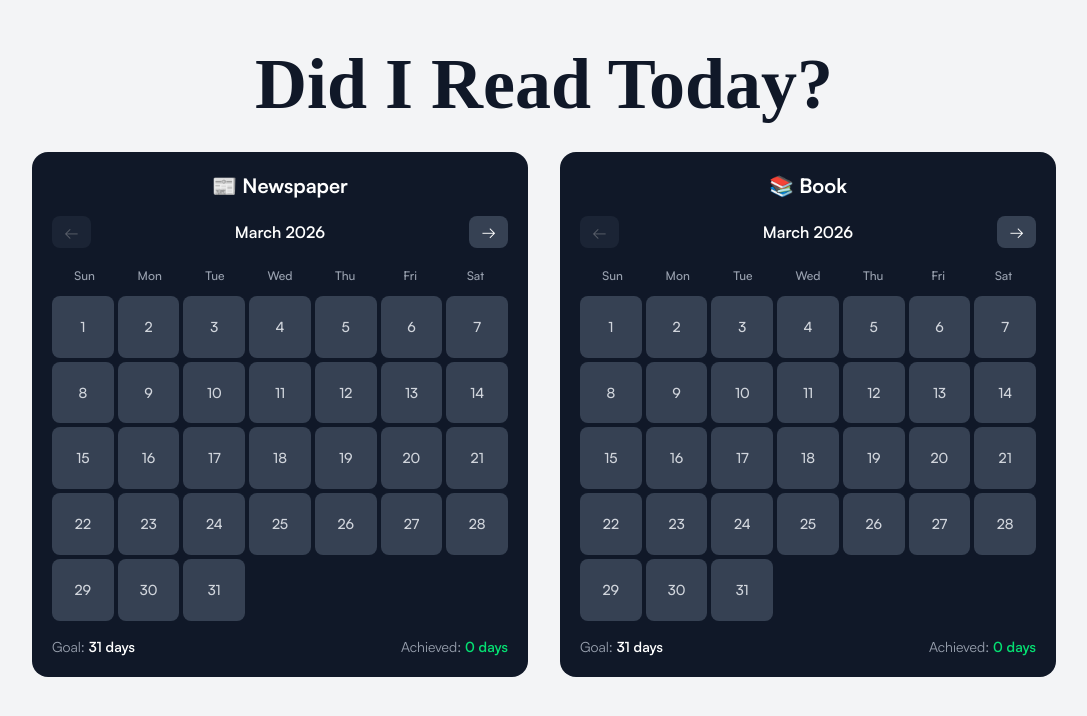
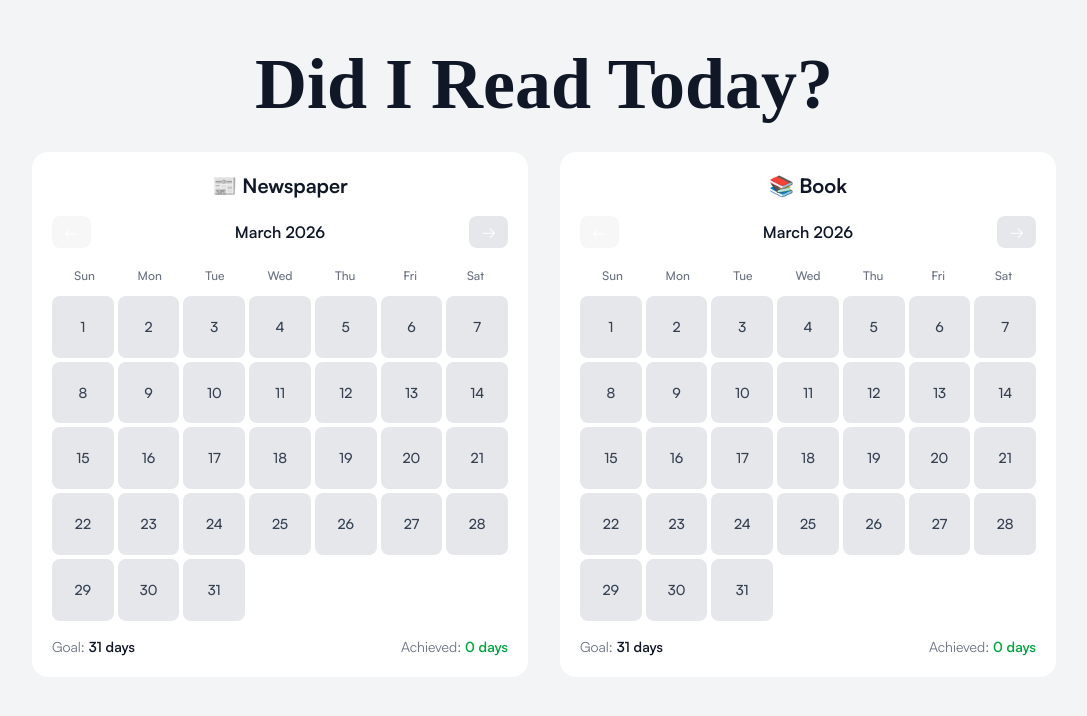
Before and after one commit to brixdorf/did-i-read, a React (Vite) app in the folder frontend/: page / in a window 1280 px wide. Shown: the top 716 px of the page, without its empty margins (96-1183 px from the left). Built offline with nearby package versions, Linux system fonts and the light colour scheme; a web font is replaced by a local one.

Commit message:
Added dark mode for Calendar

```diff
--- a/frontend/src/components/Calendar.jsx
+++ b/frontend/src/components/Calendar.jsx
@@ -66,25 +66,25 @@ export default function Calendar({ title }) {
   }
 
   return (
-    <div className="bg-gray-900 rounded-2xl p-5 w-full">
+    <div className="bg-white dark:bg-gray-900 rounded-2xl p-5 w-full">
       {/* Header */}
-      <h2 className="text-xl font-bold text-center mb-4 text-white">{title}</h2>
+      <h2 className="text-xl font-bold text-center mb-4 text-gray-900 dark:text-white">{title}</h2>
 
       {/* Month navigation */}
       <div className="flex items-center justify-between mb-4">
         <button
           onClick={prevMonth}
           disabled={isStart}
-          className="text-white px-3 py-1 rounded-lg bg-gray-700 hover:bg-gray-600 disabled:opacity-30 disabled:cursor-not-allowed transition"
+          className="text-white px-3 py-1 rounded-lg bg-gray-200 dark:bg-gray-700 hover:bg-gray-600 disabled:opacity-30 disabled:cursor-not-allowed transition"
         >
           ←
         </button>
-        <span className="text-white font-semibold">
+        <span className="text-gray-900 dark:text-white font-semibold">
           {MONTH_NAMES[current.month]} {current.year}
         </span>
         <button
           onClick={nextMonth}
-          className="text-white px-3 py-1 rounded-lg bg-gray-700 hover:bg-gray-600 transition"
+          className="text-white px-3 py-1 rounded-lg bg-gray-200 dark:bg-gray-700 hover:bg-gray-600 transition"
         >
           →
         </button>
@@ -93,7 +93,7 @@ export default function Calendar({ title }) {
       {/* Day labels */}
       <div className="grid grid-cols-7 mb-2">
         {['Sun', 'Mon', 'Tue', 'Wed', 'Thu', 'Fri', 'Sat'].map(d => (
-          <div key={d} className="text-center text-xs text-gray-400 font-medium py-1">
+          <div key={d} className="text-center text-xs text-gray-500 dark:text-gray-400 font-medium py-1">
             {d}
           </div>
         ))}
@@ -116,7 +116,7 @@ export default function Calendar({ title }) {
                 flex items-center justify-center
                 ${checked
                   ? 'bg-green-500 text-white'
-                  : 'bg-gray-700 text-gray-300 hover:bg-gray-600'}
+                  : 'bg-gray-200 dark:bg-gray-700 text-gray-700 dark:text-gray-300 hover:bg-gray-300 dark:hover:bg-gray-600'}
               `}
             >
               {checked ? '✓' : day}
@@ -126,9 +126,9 @@ export default function Calendar({ title }) {
       </div>
 
       {/* Stats */}
-      <div className="flex justify-between mt-4 text-sm text-gray-400">
-        <span>Goal: <span className="text-white font-semibold">{daysInMonth} days</span></span>
-        <span>Achieved: <span className="text-green-400 font-semibold">{achieved} days</span></span>
+        <div className="flex justify-between mt-4 text-sm text-gray-500 dark:text-gray-400">
+          <span>Goal: <span className="text-gray-900 dark:text-white font-semibold">{daysInMonth} days</span></span>
+          <span>Achieved: <span className="text-green-600 dark:text-green-400 font-semibold">{achieved} days</span></span>
       </div>
     </div>
   )
```
